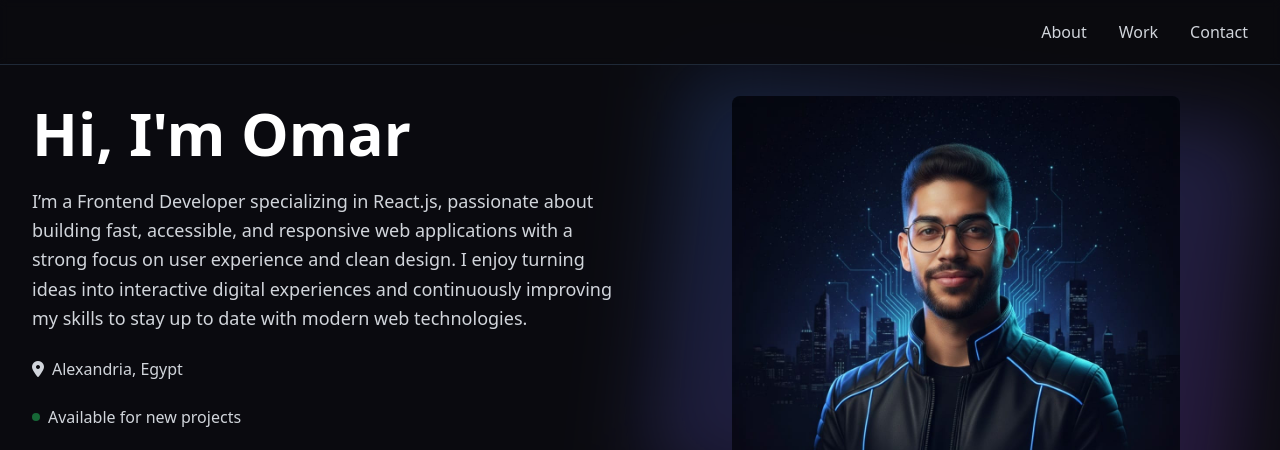
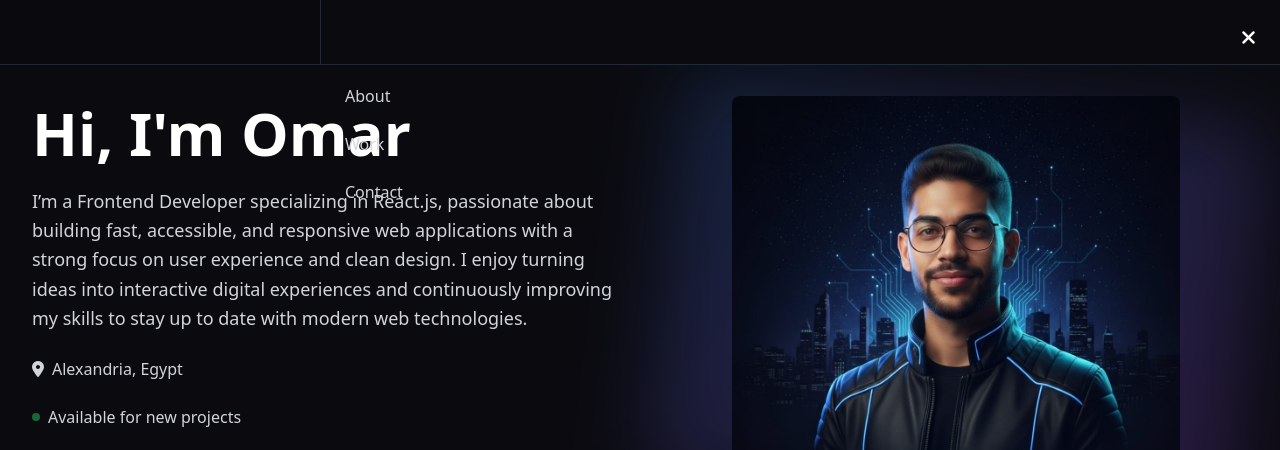
Before and after one commit to omarkhaled003/Omar-portfolio, a website: page index.html in a window 1280 px wide. Shown: the top 450 px of the page. Drawn offline with nearby package versions, Linux system fonts and the light colour scheme.

Commit message:
change the opacity

```diff
--- a/index.html
+++ b/index.html
@@ -39,7 +39,7 @@
 
         <!-- Mobile Menu -->
         <div id="mobile-menu"
-            class=" fixed inset-y-0 right-0 w-3/4 bg-[#0a0a0f] border-l border-gray-800 z-999 opacity-0">
+            class=" fixed inset-y-0 right-0 w-3/4 bg-[#0a0a0f] border-l border-gray-800 z-999 opacity-100">
             <div class="flex flex-col h-full p-6">
                 <div class="flex justify-end items-center mb-8">
                     <button id="close-menu" class="text-white">
```
